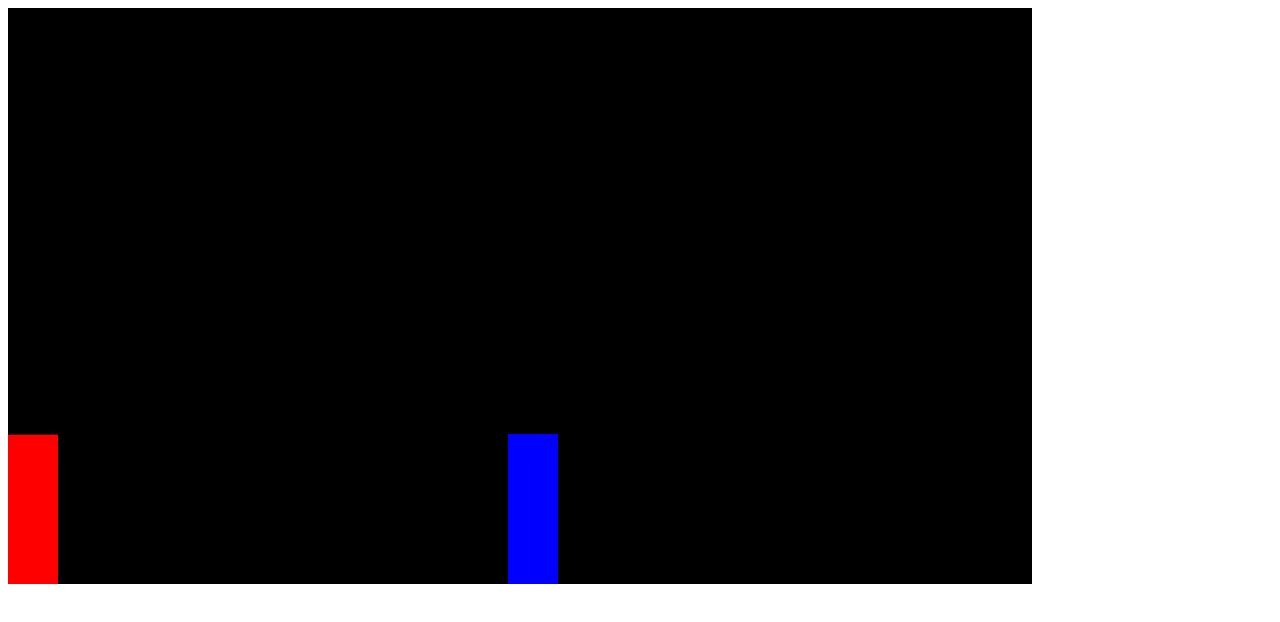
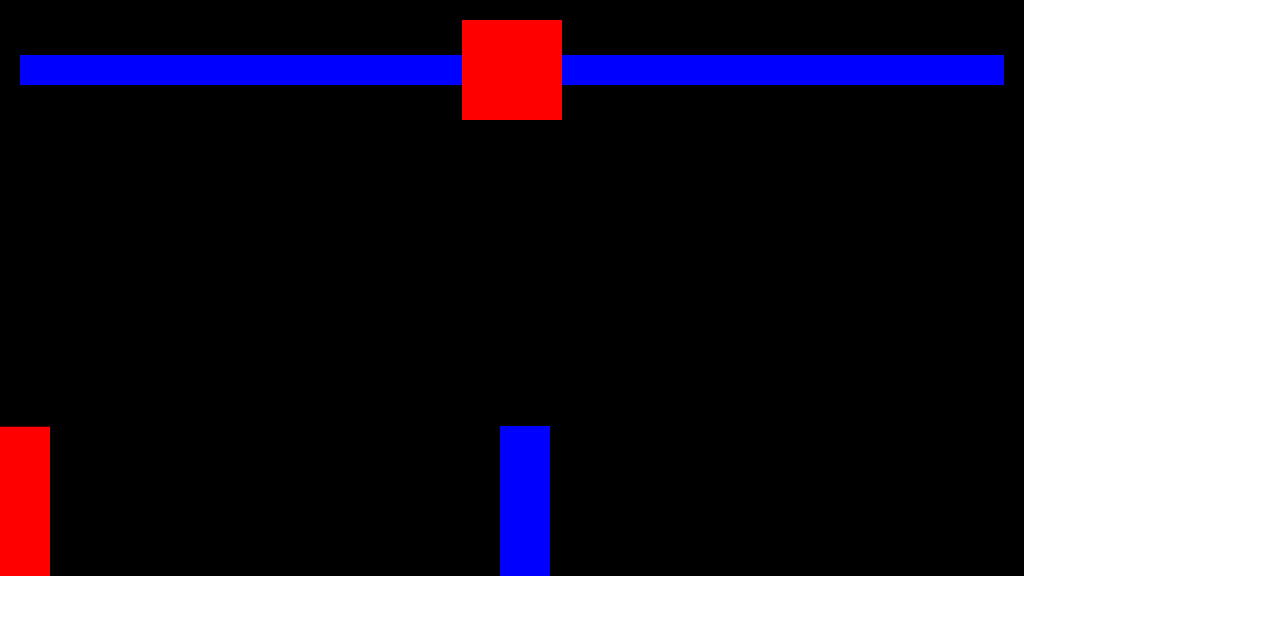
Before and after one commit to ARZ-barca/fighting-game, a plain HTML site: page index.html in a window 1280 px wide. Drawn offline with Linux system fonts and the light colour scheme.

Commit message:
health bars

```diff
--- a/index.html
+++ b/index.html
@@ -9,6 +9,17 @@
     <link rel="stylesheet" href="style.css" />
   </head>
   <body>
-    <canvas></canvas>
+    <div class="container">
+      <div class="interface">
+        <div class="player-health-container">
+          <div class="player-health"></div>
+        </div>
+        <div class="timer"></div>
+        <div class="enemy-health-container">
+          <div class="enemy-health"></div>
+        </div>
+      </div>
+      <canvas></canvas>
+    </div>
   </body>
 </html>
--- a/index.js
+++ b/index.js
@@ -8,6 +8,9 @@ canvas.height = 576;
 c.fillRect(0, 0, 1024, 576);
 
 const GRAVITY = 0.7;
+
+const playerHealthBar = document.querySelector(".player-health");
+const enemyHealthBar = document.querySelector(".enemy-health");
 
 class Sprite {
   constructor({ position, velocity, color = "red", offset }) {
@@ -27,6 +30,7 @@ class Sprite {
     };
     this.color = color;
     this.isAttacking;
+    this.health = 100;
   }
 
   draw() {
@@ -124,6 +128,8 @@ function animate() {
     player.isAttacking
   ) {
     player.isAttacking = false;
+    enemy.health -= 20;
+    enemyHealthBar.style.width = `${enemy.health}%`;
     console.log("player hit!");
   }
 
@@ -132,6 +138,8 @@ function animate() {
     enemy.isAttacking
   ) {
     enemy.isAttacking = false;
+    player.health -= 20;
+    playerHealthBar.style.width = `${player.health}%`;
     console.log("enemy hit!");
   }
 }
--- a/style.css
+++ b/style.css
@@ -0,0 +1,44 @@
+* {
+  margin: 0;
+  padding: 0;
+  box-sizing: border-box;
+}
+
+.container {
+  position: relative;
+  width: fit-content;
+}
+
+.interface {
+  display: flex;
+  position: absolute;
+  width: 100%;
+  padding: 20px;
+  align-items: center;
+}
+
+.enemy-health-container,
+.player-health-container {
+  flex: 1;
+  background-color: yellow;
+}
+
+.player-health,
+.enemy-health {
+  width: 100%;
+  height: 30px;
+  background-color: blue;
+}
+
+.enemy-health {
+}
+
+.player-health {
+  margin-left: auto;
+}
+
+.timer {
+  background-color: red;
+  width: 100px;
+  height: 100px;
+}
```
